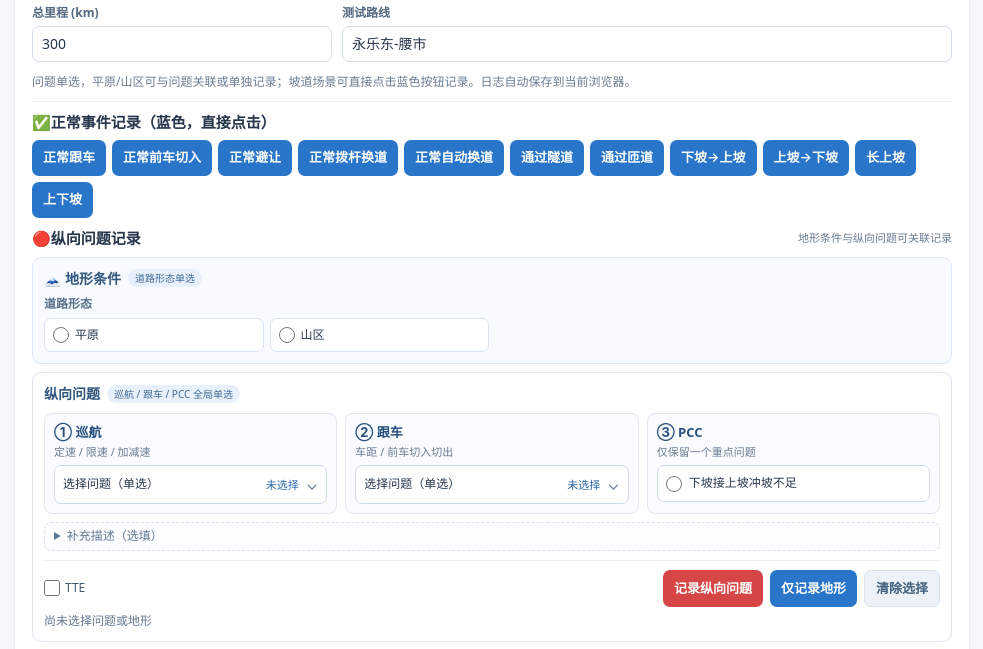
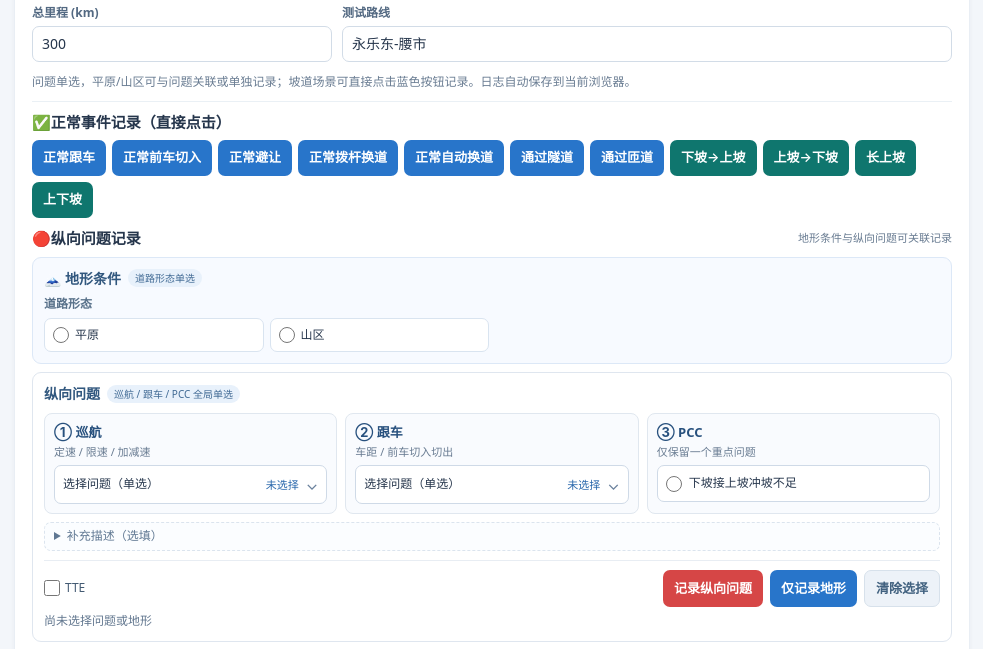
Before and after one commit to ZhaoY2022/noa-test, a plain HTML site: page index.html in a window 1280 px wide. Shown: the part 127-776 px from the top of the page, without its empty margins (148-1131 px from the left). Drawn offline with Linux system fonts and the light colour scheme.

Commit message:
Update index.html

```diff
--- a/index.html
+++ b/index.html
@@ -21,7 +21,7 @@ input[type="checkbox"],input[type="radio"]{accent-color:var(--blue);width:16px;h
 textarea{display:block;width:100%;min-height:176px;padding:9px;border:1px solid #d2dce7;border-radius:8px;font-size:13px;line-height:1.5;resize:vertical}
 #issueArea{min-height:95px}
 .btn{border:0;border-radius:7px;min-height:36px;padding:7px 11px;margin:0;font-size:13px;font-weight:600;cursor:pointer;white-space:nowrap}
-.btn-blue{background:#2875ca;color:#fff}.btn-red{background:#d64646;color:#fff}.btn-light{background:#edf2f8;color:#41617f;border:1px solid #d7e1eb}
+.btn-blue{background:#2875ca;color:#fff}.btn-terrain{background:#0f766e;color:#fff}.btn-red{background:#d64646;color:#fff}.btn-light{background:#edf2f8;color:#41617f;border:1px solid #d7e1eb}
 .btn:active{filter:brightness(.9)}
 :focus-visible{outline:3px solid #9cc8fc;outline-offset:2px}
 .meta-grid{display:grid;grid-template-columns:repeat(12,minmax(0,1fr));gap:8px 10px;margin-bottom:11px}
@@ -135,7 +135,7 @@ textarea{display:block;width:100%;min-height:176px;padding:9px;border:1px solid
 <p class="help-intro">问题单选，平原/山区可与问题关联或单独记录；坡道场景可直接点击蓝色按钮记录。日志自动保存到当前浏览器。</p>
 
 <div class="quick-section">
-<h4>✅正常事件记录（蓝色，直接点击）</h4>
+<h4>✅正常事件记录（直接点击）</h4>
 <div class="btn-line quick-actions">
 <button class="btn btn-blue" onclick="addNormalLog('正常跟车')">正常跟车</button>
 <button class="btn btn-blue" onclick="addNormalLog('正常前车切入')">正常前车切入</button>
@@ -144,10 +144,10 @@ textarea{display:block;width:100%;min-height:176px;padding:9px;border:1px solid
 <button class="btn btn-blue" onclick="addNormalLog('正常自动换道')">正常自动换道</button>
 <button class="btn btn-blue" onclick="addNormalLog('通过隧道')">通过隧道</button>
 <button class="btn btn-blue" onclick="addNormalLog('通过匝道')">通过匝道</button>
-<button class="btn btn-blue" onclick="addNormalLog('下坡→上坡')">下坡→上坡</button>
-<button class="btn btn-blue" onclick="addNormalLog('上坡→下坡')">上坡→下坡</button>
-<button class="btn btn-blue" onclick="addNormalLog('长上坡')">长上坡</button>
-<button class="btn btn-blue" onclick="addNormalLog('上下坡')">上下坡</button>
+<button class="btn btn-terrain" onclick="addNormalLog('下坡→上坡')">下坡→上坡</button>
+<button class="btn btn-terrain" onclick="addNormalLog('上坡→下坡')">上坡→下坡</button>
+<button class="btn btn-terrain" onclick="addNormalLog('长上坡')">长上坡</button>
+<button class="btn btn-terrain" onclick="addNormalLog('上下坡')">上下坡</button>
 </div>
 </div>
 
```
